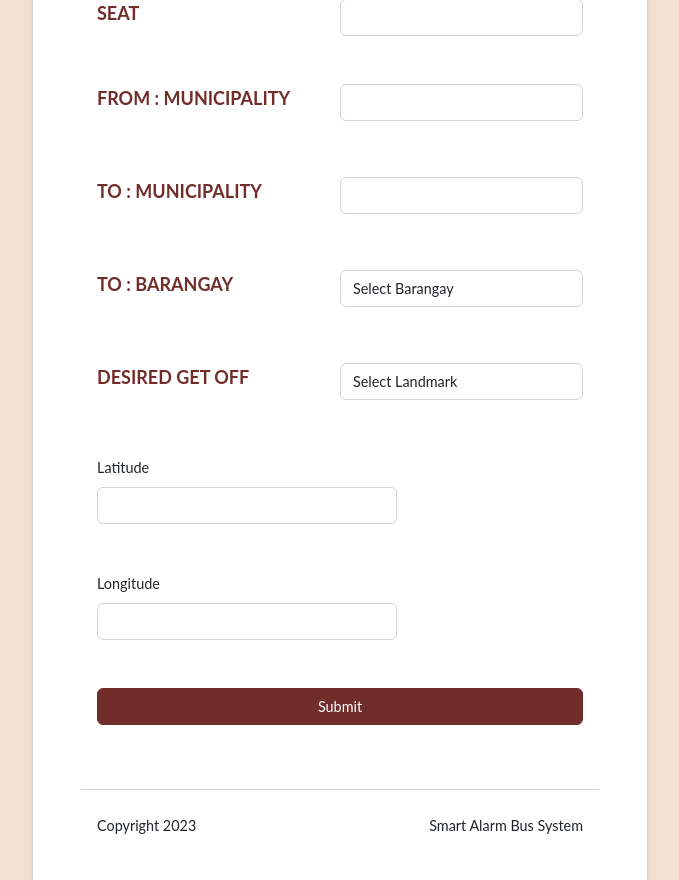
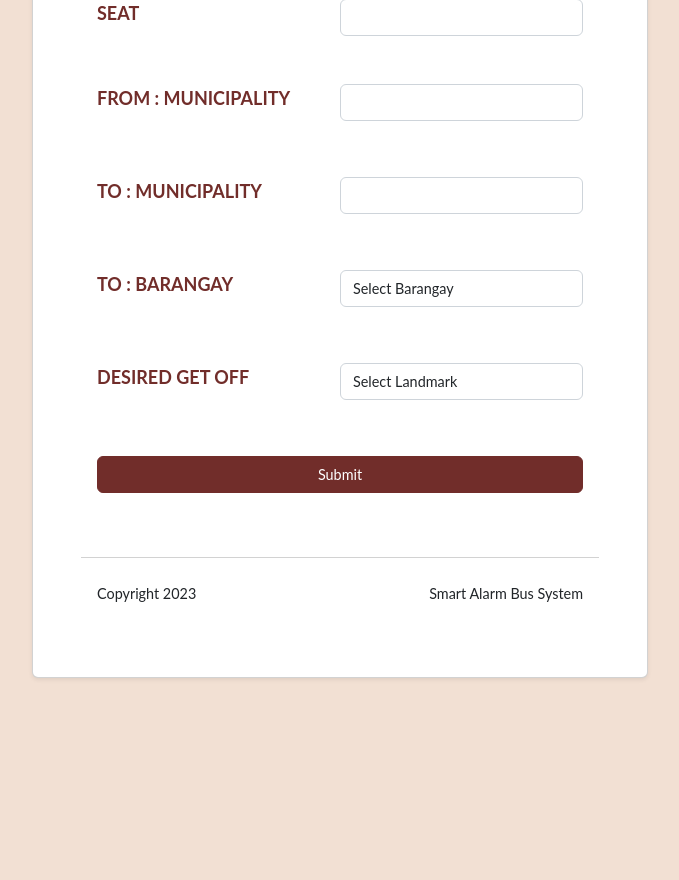
Before and after one commit to Memaw1014/SmartBusAlarm, a Laravel app: page /destination in a window 1280 px wide. Shown: the part 375-1255 px from the top of the page, without its empty margins (300-979 px from the left). After the commit the page ends 1054 px from the top, so only its background shows below. Run offline with Laravel 10, Linux system fonts and the light colour scheme; data comes from the database, SQL or seed files in the repository; data that the repository does not hold is empty; style sheets or scripts are compiled from the project's sources; some libraries are stand-ins or nearby versions.

Commit message:
Fixed longitude and latitude problem

```diff
--- a/resources/views/destination.blade.php
+++ b/resources/views/destination.blade.php
@@ -68,14 +68,6 @@
                         </select>
                     </div>
                 </div>
-                <div style="width: 300px;">
-                                    <label class="form-label">Latitude</label>
-                                    <input type="text" class="form-control" name="latitude" id="latitude" readonly>
-                                </div>
-                                <div style="width: 300px;">
-                                    <label class="form-label">Longitude</label>
-                                    <input type="text" class="form-control" name="longitude" id="longitude" readonly>
-                                </div>
 
                 <button type="submit" class="btn btn-primary">Submit</button>
             </form>
@@ -125,6 +117,7 @@
             </div>
         </div>
     </div>
+
     <script>
         function updateBarangayOptions() {
             var selectedMunicipalityId = document.getElementById('toMunicipalitySelect').value;
@@ -157,8 +150,6 @@
             var selectedBarangay = document.getElementById('barangaySelect').value;
 
             var landmarkSelect = document.getElementById('landmarkSelect');
-                        var latitudeInput = document.getElementById('latitude');
-                        var longitudeInput = document.getElementById('longitude');
 
             while (landmarkSelect.options.length > 0) {
                 landmarkSelect.remove(0);
@@ -176,28 +167,35 @@
                 option.text = "{{ $landmark->Landmark }}";
                 option.value = "{{ $landmark->Landmark }}";
                 landmarkSelect.add(option);
-                                latitudeInput.value = "{{ $landmark->latitude }}";
-                                longitudeInput.value = "{{ $landmark->longitude }}";
+                // Store longitude and latitude in localStorage
+                localStorage.setItem("longitude", "{{ $landmark->longitude }}");
+                localStorage.setItem("latitude", "{{ $landmark->latitude }}");
             }
             @endforeach
         }
+
         // Call the function initially and when TO: MUNICIPALITY or TO: BARANGAY changes
         document.getElementById('toMunicipalitySelect').addEventListener('change', updateLandmarkOptions);
         document.getElementById('barangaySelect').addEventListener('change', updateLandmarkOptions);
-                    document.getElementById('landmarkSelect').addEventListener('change', function() {
+
+        document.getElementById('landmarkSelect').addEventListener('change', function () {
             var selectedLandmark = document.getElementById('landmarkSelect').value;
             var landmarkData = @json($landmarks);
             // Find the selected landmark data and update the latitude and longitude fields
             for (var i = 0; i < landmarkData.length; i++) {
                 if (landmarkData[i].Landmark === selectedLandmark) {
-                                document.getElementById('latitude').value = landmarkData[i].latitude;
-                                document.getElementById('longitude').value = landmarkData[i].longitude;
+                    // Update localStorage with the selected longitude and latitude
+                    localStorage.setItem("longitude", landmarkData[i].longitude);
+                    localStorage.setItem("latitude", landmarkData[i].latitude);
                     break;
                 }
             }
         });
+
+        // Initialize the landmark options
         updateLandmarkOptions();
     </script>
+
 
     <script>
         var expectedPasscode = "123";
@@ -223,16 +221,33 @@
                 var passcodeInput = document.getElementById('passcodeInput').value;
 
                 if (passcodeInput === expectedPasscode) {
+                    // Get latitude and longitude from localStorage
+                    var latitude = localStorage.getItem("latitude");
+                    var longitude = localStorage.getItem("longitude");
+
+                    // Add the latitude and longitude values to the form data
+                    var form = document.querySelector('form');
+                    var latitudeInput = document.createElement('input');
+                    latitudeInput.type = 'hidden';
+                    latitudeInput.name = 'latitude';
+                    latitudeInput.value = latitude;
+
+                    var longitudeInput = document.createElement('input');
+                    longitudeInput.type = 'hidden';
+                    longitudeInput.name = 'longitude';
+                    longitudeInput.value = longitude;
+
+                    form.appendChild(latitudeInput);
+                    form.appendChild(longitudeInput);
+
+                    // Submit the form
                     $('#passcodeModal').modal('hide');
-                                    document.querySelector('form').submit();
+                    form.submit();
                 } else {
                     alert("Incorrect passcode. Submission canceled.");
                 }
             });
         });
     </script>
-            </div>
-        </div>
-    </div>
 
 @endsection
--- a/routes/web.php
+++ b/routes/web.php
@@ -20,4 +20,3 @@ Route::post('/destination/{selected_seat}', [DestinationController::class, 'dest
 Route::match(['get', 'post'], '/selection', [DestinationController::class, 'selectionPost'])->name('selection.post');
 Route::get('/map', [DestinationController::class, 'map'])->name('map');
 Route::get('/table', [DestinationController::class, 'displayTable'])->name('show-table');
-Route::post('/show-map', [DestinationController::class, 'map'])->name('map');
```
Also changed, not shown: package-lock.json. Lines whose indentation alone changed are shown as unchanged.
